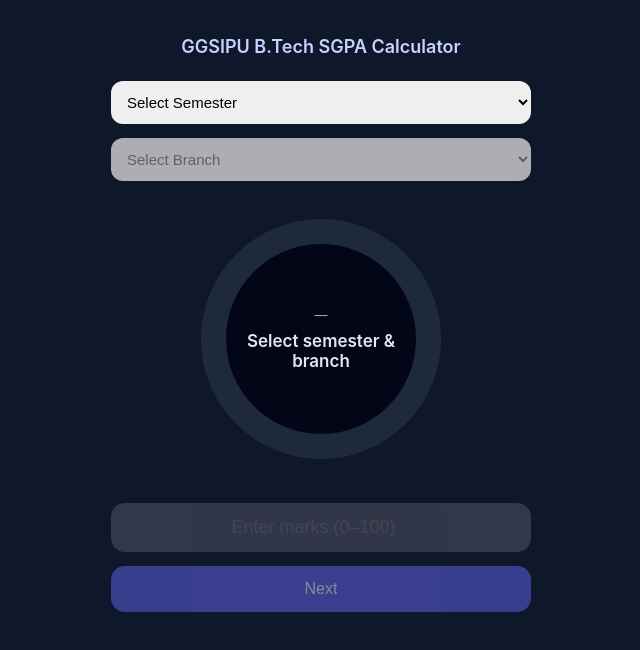
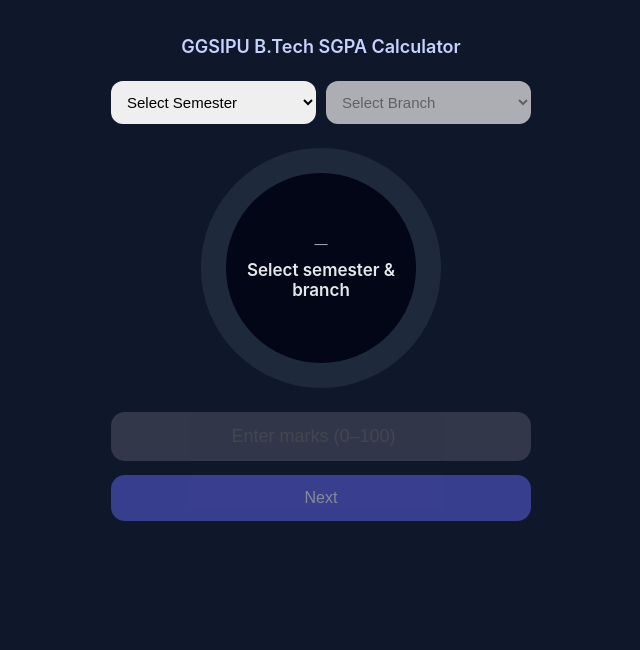
Before and after one commit to pushkarjain2215/Mini-Projects, a browser extension: page cgpa-calculator/index.html in a window 1280 px wide. Shown: the whole page, without its empty margins (319-959 px from the left). Drawn offline with nearby package versions, Linux system fonts and the light colour scheme.

Commit message:
UI: Adjust semester and branch selection for horizontal display and fixed size

```diff
--- a/cgpa-calculator/data.js
+++ b/cgpa-calculator/data.js
@@ -193,7 +193,7 @@ const SYLLABUS = {
             },
         ],
 
-        ME: [
+        MAE: [
             { name: "Computational Methods", credits: 4 },
             { name: "Indian Knowledge System", credits: 2 },
             { name: "Theory of Machines", credits: 4 },
--- a/cgpa-calculator/style.css
+++ b/cgpa-calculator/style.css
@@ -38,10 +38,15 @@ body {
     text-align: center;
 }
 
+.select-group {
+    display: flex;
+    gap: 10px;
+    margin-bottom: 14px; /* Maintain some bottom margin for the group */
+}
+
 .select-group select {
-    width: 100%;
+    width: calc(50% - 5px); /* Take up 50% of the width minus half the gap */
     padding: 12px;
-    margin-bottom: 14px;
     border-radius: 12px;
     border: none;
     font-size: 15px;
```
Also changed, not shown: cgpa-calculator/index.html (+0 -2 lines).
